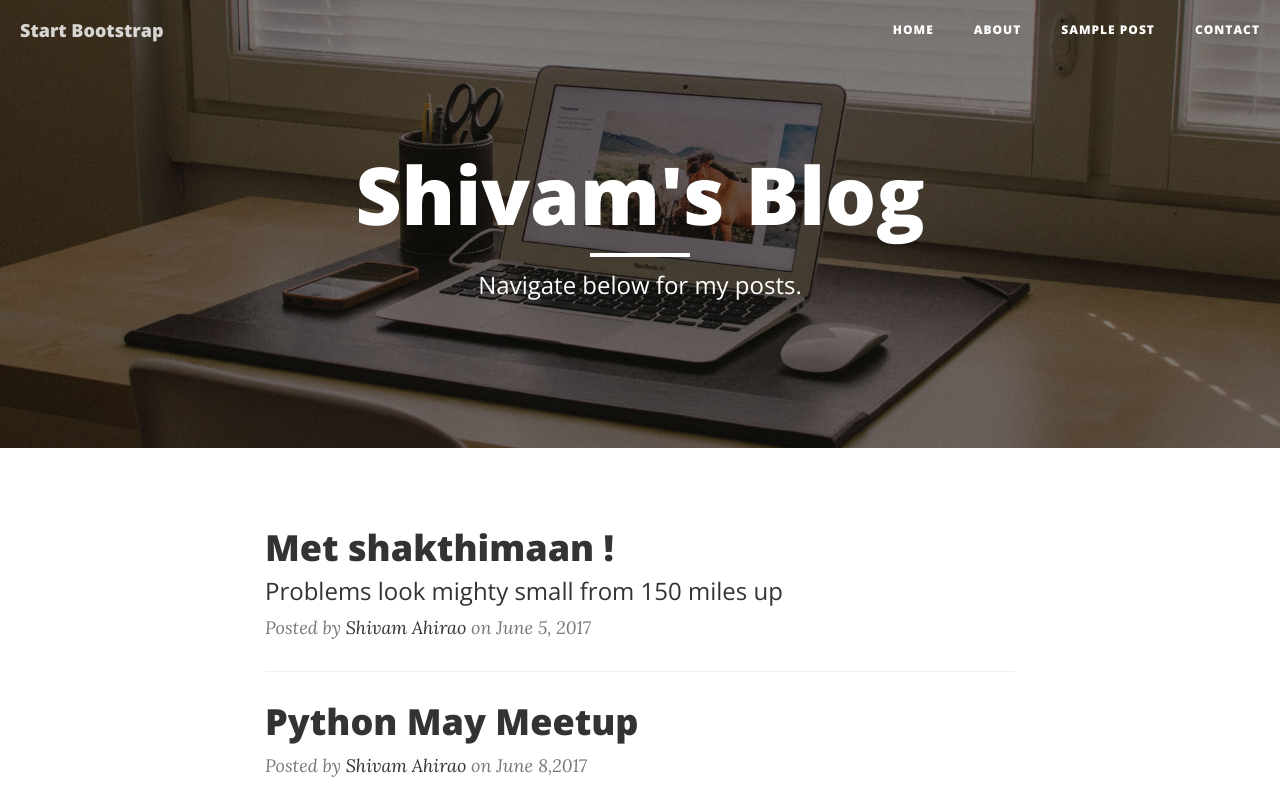
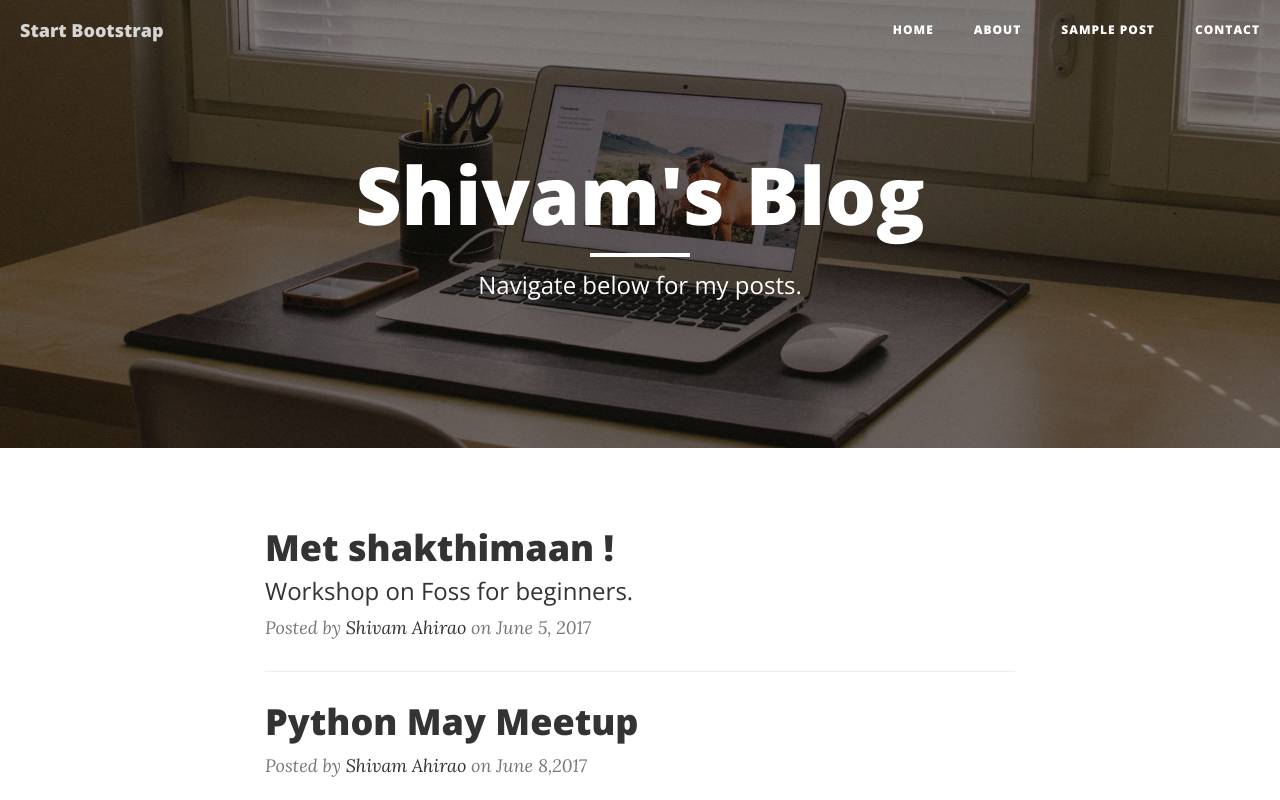
Before and after one commit to beingshivam/beingshivam, a website: page index.html in a window 1280 px wide. Shown: the top 800 px of the page. Drawn offline with nearby package versions, Linux system fonts and the light colour scheme.

Commit message:
Latest post change index.html changed

```diff
--- a/index.html
+++ b/index.html
@@ -93,7 +93,7 @@
                             Met shakthimaan !
                         </h2>
                         <h3 class="post-subtitle">
-                            Problems look mighty small from 150 miles up
+                            Workshop on Foss for beginners.
                         </h3>
                     </a>
                     <p class="post-meta">Posted by <a href="#">Shivam Ahirao</a> on June 5, 2017</p>
```
